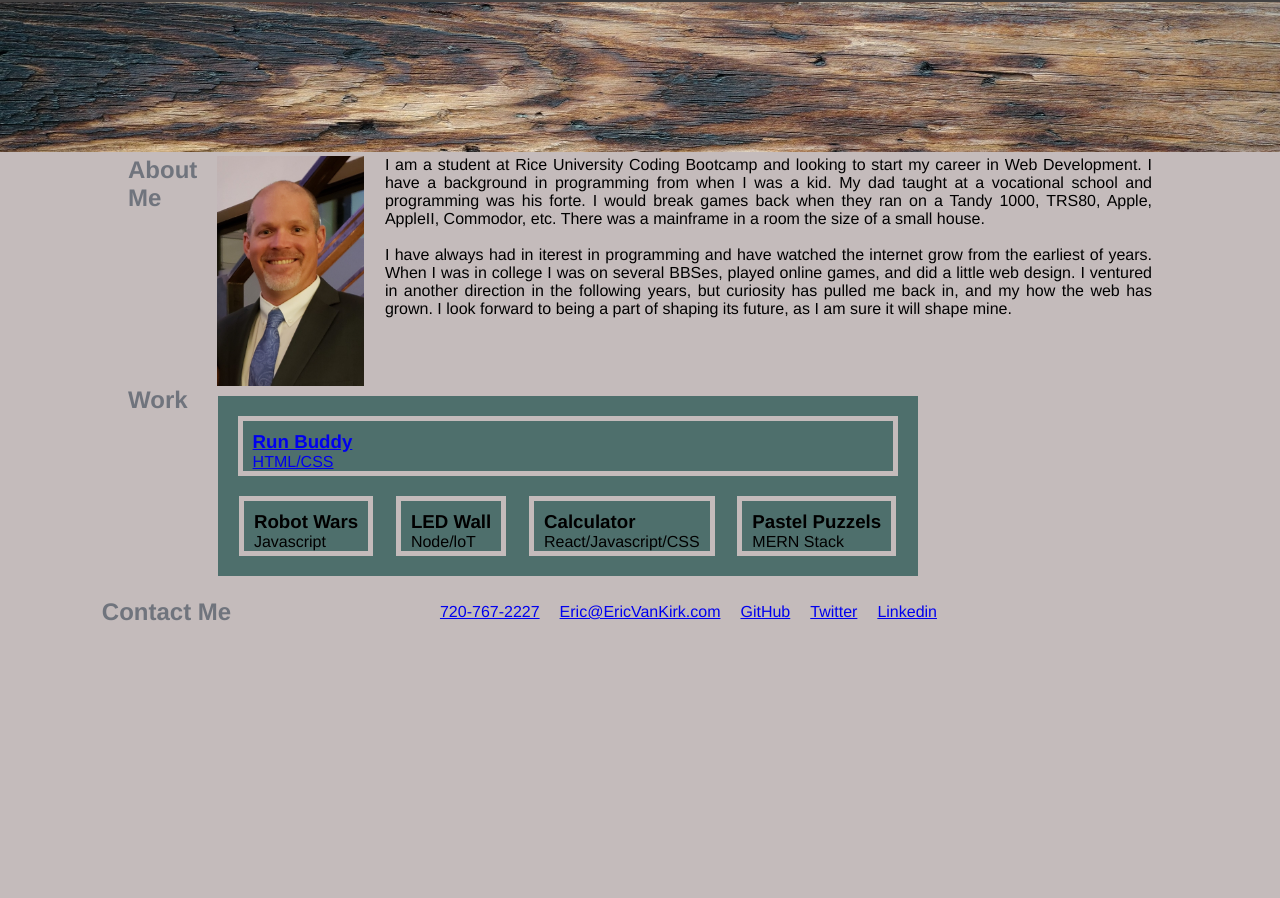
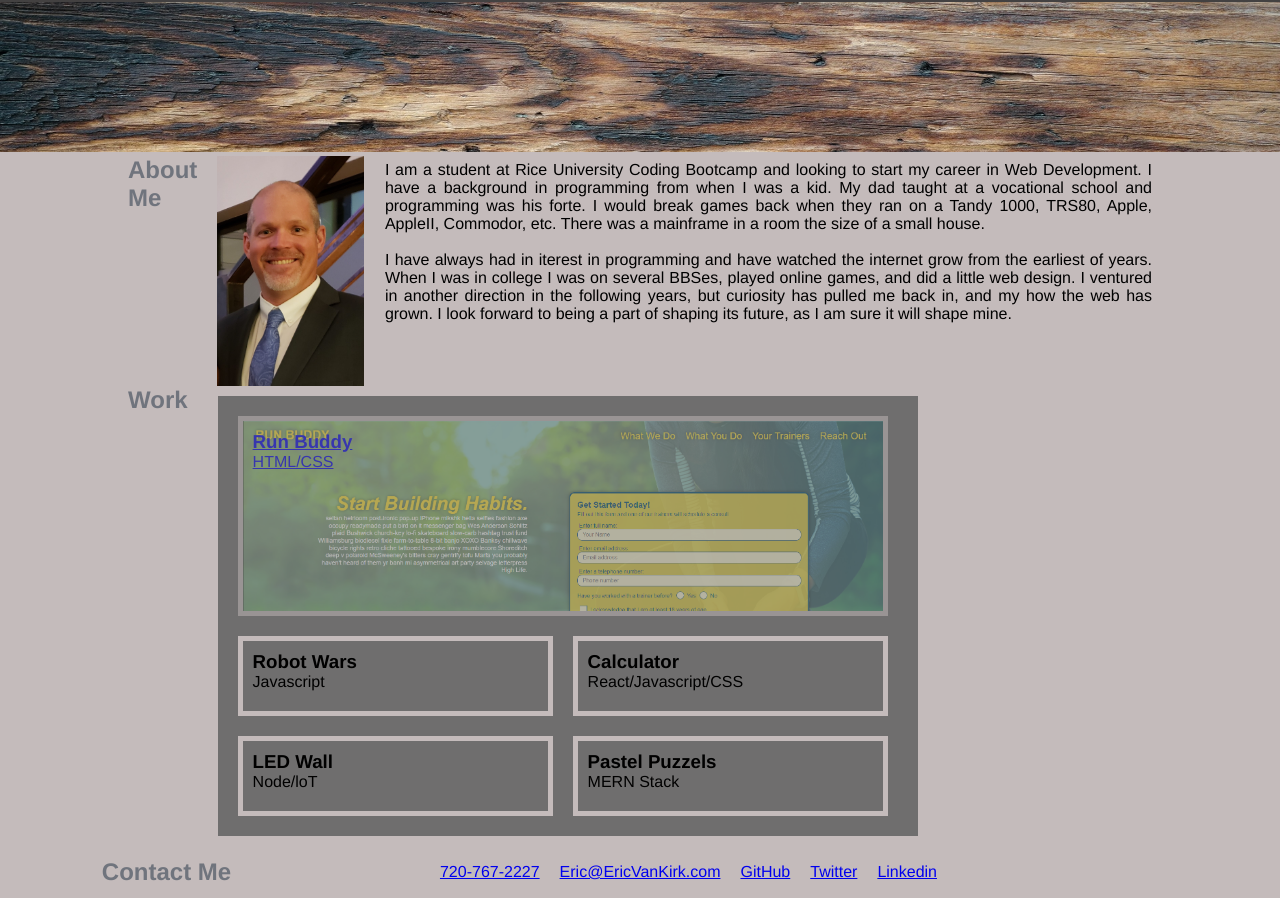
Before and after one commit to BigEVK/MyPortfolio, a plain HTML site: page index.html in a window 1280 px wide. Shown: the part 60-958 px from the top of the page. Before the commit the page ends 800 px from the top, so only its background shows below. Drawn offline with Linux system fonts and the light colour scheme.

Commit message:
runbuddy image and box structure

```diff
--- a/assets/css/style.css
+++ b/assets/css/style.css
@@ -22,6 +22,9 @@ header {
     justify-content: space-between;
     background-color: #434141;
 }
+nav {
+    /* background-color: #383535; */
+}
 header h1 {
 
     padding-left: 40px;
@@ -31,11 +34,11 @@ header h1 {
     font-weight: bold;
     margin: 0 0 0 -10px;
     font-size: 36px;
-    background: #40e0d0;
+    background: #383535;
     color: var(--h1-color);
 }
 header a {
-    color: #40e0d0;
+    color: #70747d;
 }
 header nav {
     margin: 7px 0;
@@ -65,6 +68,7 @@ header nav ul li a {
     margin-left: 10%;
 }
 .content p {
+    margin-top: 5px;
     margin-left: 2%;
     text-align: justify;
 }
@@ -94,35 +98,56 @@ header nav ul li a {
     display: flex;
     flex-wrap: wrap;
     flex: 1;
+    /* align-items: flex-end; */
+    width: 700px;
     padding: 10px;
     margin: 10px;
-    justify-content: space-around;
-    background: #4e6f6c;
+    /* background: #4e6f6c; */
+    background: #494d4daf;
+}
+.workBoxItems {
+    display: flex;
+    /* flex-wrap: wrap; */
+    flex-grow: 0;
+
 }
 
-.workbox {
-    width: 700px;
+.project {
+    margin: 10px;
+    padding: 10px;
+    height: 200px;
+    width: 650px;
+    display: flex;
+    /* flex-wrap: wrap; */
+    flex-direction: column;
+    border: 5px solid rgb(196, 187, 187);
+    background-image: url("../images/runBuddyBackground.png");
+    background-size: cover;
+    opacity: 0.5;
+}
 
+.project:hover {
+    opacity: 1.0;
 }
-.project {
+.support {
+    flex-direction: row;
     padding: 10px;
-    height: 60px;
-    width: 700px;
-    display: flex;
-    flex-wrap: wrap;
-    flex-direction: column;
-}
-.project:hover {
- background-color:#2fb829;
-}
-.support, .project {
-    padding: 10px;
-    height: 60px;
+    height: 80px;
+    width: 315px;
     margin: 10px;
     border: 5px solid rgb(196, 187, 187);
 }
 .support:hover {
     background-color:#050505;
+}
+
+.supportOne {
+    display: flex;
+    flex-direction: column;
+}
+.supportTwo {
+    display: flex;
+    flex-direction: column;
 }
 
 .contact-me {
--- a/index.html
+++ b/index.html
@@ -76,8 +76,9 @@
         </h1>
 
         <div>
+
             <div class="workbox">
-
+                <div class="workBoxItems">
 
                 <div class="project">
 
@@ -86,8 +87,8 @@
                         <p>HTML/CSS</p>
                     </a>
                 </div>
-
-
+                </div>
+                <div class="supportOne">
                 <div class="support">
 
                     <h3>Robot Wars</h3>
@@ -100,7 +101,8 @@
                     <h3>LED Wall</h3>
                     <p>Node/loT</p>
                 </div>
-
+                </div>
+                <div class="supportTwo">
 
 
                 <div class="support">
@@ -114,7 +116,7 @@
                     <h3>Pastel Puzzels</h3>
                     <p>MERN Stack</p>
                 </div>
-
+                </div>
             </div>
         </div>
     </section>
```
Also changed, not shown: assets/images/runBuddyBackground.png (added).
